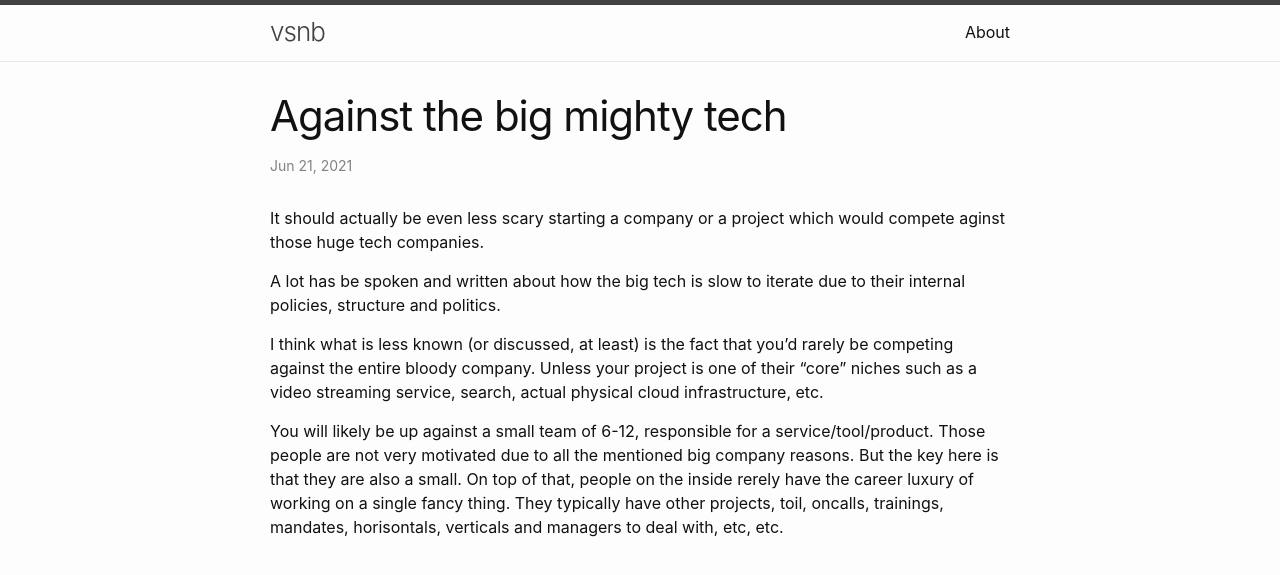
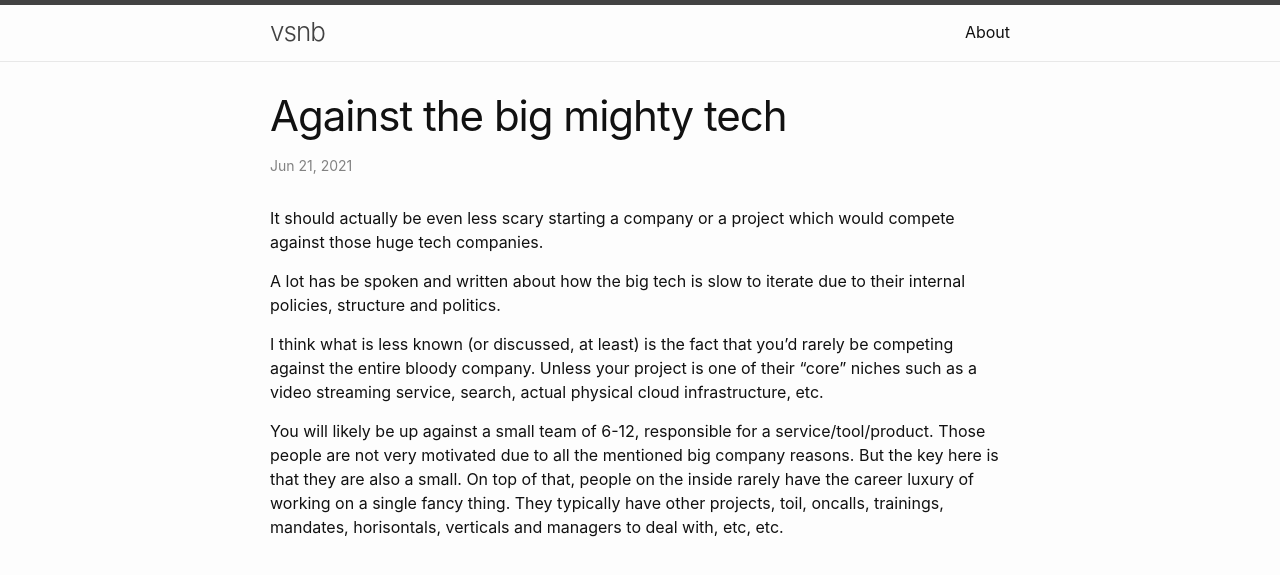
Before and after one commit to vsnb/website, a Jekyll site: the page built from _posts/2021-06-21-against-big-mighty-tech.md, in a window 1280 px wide. Shown: the top 575 px of the page. Built offline with Jekyll 4.4.1, drawn with Linux system fonts in a browser that asks for light colours.

Commit message:
spellllling

```diff
--- a/_posts/2021-06-21-against-big-mighty-tech.md
+++ b/_posts/2021-06-21-against-big-mighty-tech.md
@@ -6,7 +6,7 @@ categories: work
 ---
 
 It should actually be even less scary starting a company or a project which would compete
-aginst those huge tech companies.
+against those huge tech companies.
 
 A lot has be spoken and written about how the big tech is slow to iterate due to their
 internal policies, structure and politics.
@@ -15,5 +15,5 @@ I think what is less known (or discussed, at least) is the fact that you'd rarel
 niches such as a video streaming service, search, actual physical cloud infrastructure, etc.
 
 You will likely be up against a small team of 6-12, responsible for a service/tool/product. Those people are not very motivated due to all the mentioned big company reasons. But the
-key here is that they are also a small. On top of that, people on the inside rerely have
+key here is that they are also a small. On top of that, people on the inside rarely have
 the career luxury of working on a single fancy thing. They typically have other projects, toil, oncalls, trainings, mandates, horisontals, verticals and managers to deal with, etc, etc.
```
